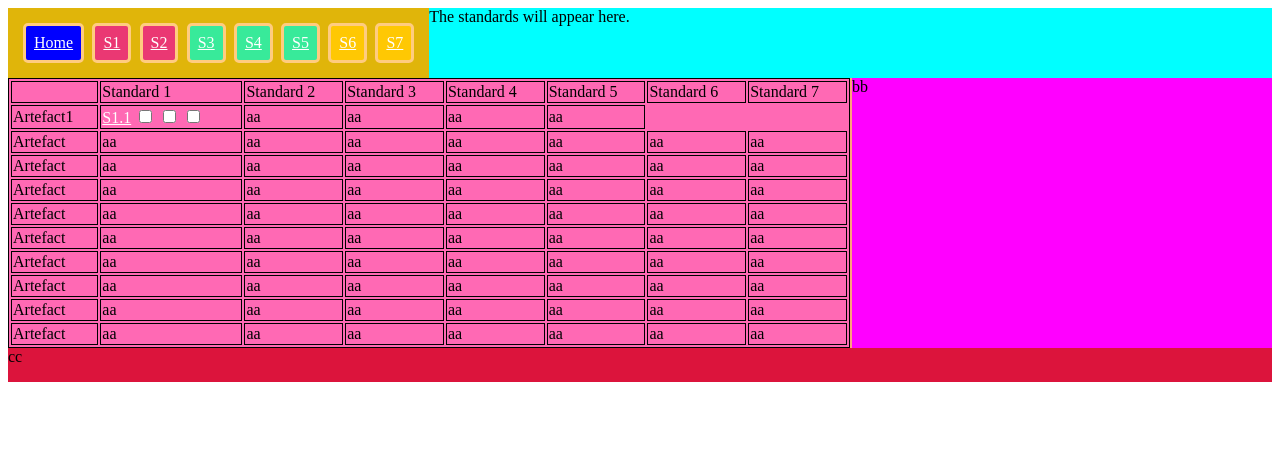
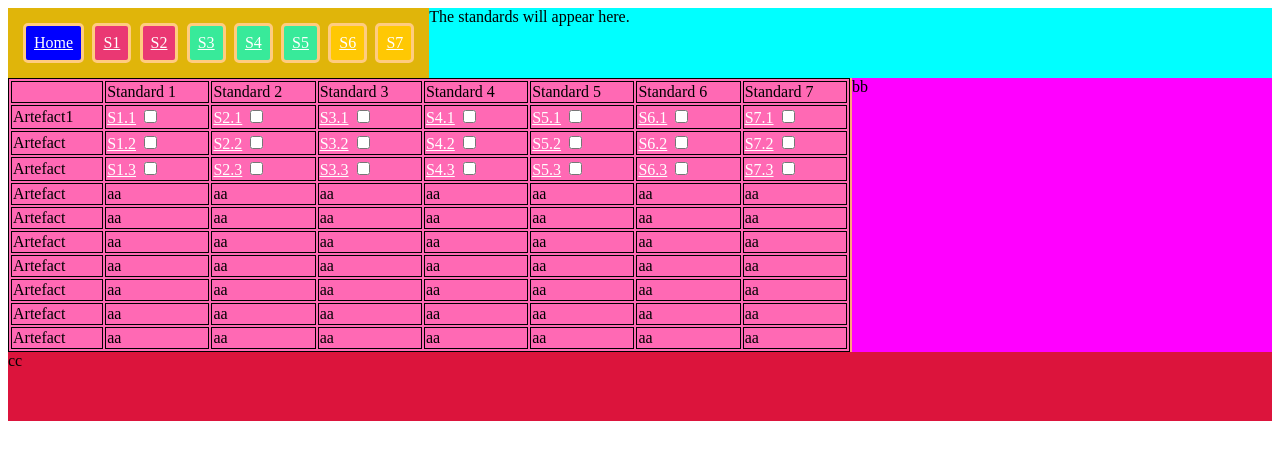
Before and after one commit to schmooza/TeacherPortfolio, a plain HTML site: page index.html in a window 1280 px wide. Drawn offline with Linux system fonts and the light colour scheme.

Commit message:
jquery working

```diff
--- a/checkBoxCode.js
+++ b/checkBoxCode.js
@@ -1,21 +1,115 @@
-$('.faChkRnd').on('click', function() {
-    var fav, favs = [];
-    $('.faChkRnd').each(function() { // run through each of the checkboxes
-      fav = {id: $(this).attr('id'), value: $(this).prop('checked')};
-      favs.push(fav);
-    });
-    localStorage.setItem("favorites", JSON.stringify(favs));
-  });
+/**
+ * File: persistent-checkbox.js
+ * Date: 28-Dec-2016
+ *
+ * Distributed under the FreeBSD License:
+ *
+ * Copyright (c) 2016, Henry Feild
+ * All rights reserved.
+ *
+ * Redistribution and use in source and binary forms, with or without
+ * modification, are permitted provided that the following conditions are met:
+ *
+ * 1. Redistributions of source code must retain the above copyright notice, this
+ *    list of conditions and the following disclaimer.
+ * 2. Redistributions in binary form must reproduce the above copyright notice,
+ *    this list of conditions and the following disclaimer in the documentation
+ *    and/or other materials provided with the distribution.
+ *
+ * THIS SOFTWARE IS PROVIDED BY THE COPYRIGHT HOLDERS AND CONTRIBUTORS "AS IS" AND
+ * ANY EXPRESS OR IMPLIED WARRANTIES, INCLUDING, BUT NOT LIMITED TO, THE IMPLIED
+ * WARRANTIES OF MERCHANTABILITY AND FITNESS FOR A PARTICULAR PURPOSE ARE
+ * DISCLAIMED. IN NO EVENT SHALL THE COPYRIGHT OWNER OR CONTRIBUTORS BE LIABLE FOR
+ * ANY DIRECT, INDIRECT, INCIDENTAL, SPECIAL, EXEMPLARY, OR CONSEQUENTIAL DAMAGES
+ * (INCLUDING, BUT NOT LIMITED TO, PROCUREMENT OF SUBSTITUTE GOODS OR SERVICES;
+ * LOSS OF USE, DATA, OR PROFITS; OR BUSINESS INTERRUPTION) HOWEVER CAUSED AND
+ * ON ANY THEORY OF LIABILITY, WHETHER IN CONTRACT, STRICT LIABILITY, OR TORT
+ * (INCLUDING NEGLIGENCE OR OTHERWISE) ARISING IN ANY WAY OUT OF THE USE OF THIS
+ * SOFTWARE, EVEN IF ADVISED OF THE POSSIBILITY OF SUCH DAMAGE.
+ *
+ * The views and conclusions contained in the software and documentation are those
+ * of the authors and should not be interpreted as representing official policies,
+ * either expressed or implied, of the FreeBSD Project.
+ */
 
-  $(document).ready(function() {
-    var favorites = JSON.parse(localStorage.getItem('favorites'));
-    if (!favorites?.length) {return};
-    console.debug(favorites);
+/**
+ * Provides persistent storage of checkbox status for input checkboxes with
+ * non-empty id attributes. These are stored in localStorage, so only browsers
+ * that support localStorage will see checkboxes status stored.
+ *
+ * Usage: Invoke the PersistantCheckboxes function. It will load any saved check
+ * boxes and place a listener on checkbox changes, saving the status of every
+ * checkbox as it changes.
+ */
+ var PersistentCheckboxes = function(){
+  var genKey, load, save, addListeners, init;
 
-    for (var i=0; i<favorites?.length; i++) {
-      console.debug(favorites[i].value == 'on');
-      $('#' + favorites[i].id ).prop('checked', favorites[i].value);
-    }
-  });
+  var PAGE = window.location.href;
 
-  // addes ? to favorites?.length
+  /**
+   * Generates a key to store information for a checkbox in localStorage. This
+   * is in the format: checkbox:<page>:<id>, where <page> is the URL of the
+   * page and <id> is the checkbox id (passed in as a parameter).
+   *
+   * @param {string} id The id of the checkbox.
+   * @return A key that should be unique for the given checkbox on the current
+   *         page.
+   */
+  genKey = function(id){
+      return 'checkbox:'+ PAGE +':'+ id;
+  }
+
+  /**
+   * A listener to be placed on a checkbox. Saves the checked property (true
+   * or false) of the checkbox provided in localStorage using its id as the
+   * key. Checkboxes without an id are not saved.
+   *
+   * @param event The triggered event (ignored).
+   */
+  save = function(event){
+      // Only inputs with an id will be saved.
+      if(this.id === ""){ return; }
+      localStorage.setItem(genKey(this.id), this.checked+"");
+  };
+
+  /**
+   * Loads any saved checkbox statuses from localStorage.
+   */
+  load = function(){
+      jQuery('input[type="checkbox"]').each(function(i, elm){
+          // Ignore checkboxes with no id.
+          var key = genKey(elm.id);
+          if(elm.id !== "" && key in localStorage){
+              elm.checked = localStorage.getItem(key) === "true";
+          }
+      });
+  };
+
+  /**
+   * Places a listener on checkbox changes, which triggers the save function.
+   */
+  addListeners = function(){
+      jQuery(document).on('change', 'input[type=checkbox]', save);
+  };
+
+  /**
+   * Loads any saved data and adds listeners for changes to checkboxes.
+   */
+  init = function(options){
+      // Only supported if localStorage is available.
+      if(typeof(Storage) === "undefined"){ return; }
+      load();
+      addListeners();
+  };
+
+  init();
+
+  return this;
+};
+
+
+// Let's get this party started!
+var persistentCheckboxes;
+jQuery(document).ready(function(){
+  persistentCheckboxes = new PersistentCheckboxes();
+});
--- a/index.html
+++ b/index.html
@@ -4,6 +4,7 @@
     <link rel="stylesheet" href="myStyle.css">
 
     <script src="jQueryLib.js"></script>
+
     <script src="checkBoxCode.js"></script>
 
     <title>Home</title>
@@ -29,40 +30,114 @@
           <tr>
             <td>Artefact1</td>
             <td> <a href="s1Sub/s1_1.html">S1.1</a>
-              <input type="checkbox"
-              class="faChkRnd" id="like1" />
-              <input type="checkbox"
-              class="faChkRnd" id="like2" />
-              <input type="checkbox"
-              class="faChkRnd" id="like3" />
+
+              <input type="checkbox" id="checkbox1_1">
+
+            </td>
+
+            <td>
+              <a href="s2Sub/s2_1.html">S2.1</a>
+              <input type="checkbox" id="checkbox2_1"></td>
+            <td>
+              <a href="s3Sub/s3_1.html">S3.1</a>
+              <input type="checkbox" id="checkbox3_1"></td>
+            </td>
+
+            <td>
+              <a href="s4Sub/s4_1.html">S4.1</a>
+              <input type="checkbox" id="checkbox4_1"></td>
+
+            </td>
+
+            <td> <a href="s5Sub/s5_1.html">S5.1</a>
+              <input type="checkbox" id="checkbox5_1"></td>
+            </td>
+
+            <td> <a href="s6Sub/s6_1.html">S6.1</a>
+              <input type="checkbox" id="checkbox6_1"></td>
+            </td>
+
+            <td> <a href="s7Sub/s7_1.html">S7.1</a>
+              <input type="checkbox" id="checkbox7_1"></td>
             </td>
 
 
-            <td>aa</td>
-            <td>aa</td>
-            <td>aa</td>
-            <td>aa</td>
+            <!-- row 2 -->
+
           </tr>
           <tr>
             <td>Artefact</td>
-            <td>aa</td>
-            <td>aa</td>
-            <td>aa</td>
-            <td>aa</td>
-            <td>aa</td>
-            <td>aa</td>
-            <td>aa</td>
+            <td> <a href="s1Sub/s1_2.html">S1.2</a>
+
+              <input type="checkbox" id="checkbox1_2">
+
+            </td>
+
+            <td>
+              <a href="s2Sub/s2_2.html">S2.2</a>
+              <input type="checkbox" id="checkbox2_1"></td>
+            <td>
+              <a href="s3Sub/s3_2.html">S3.2</a>
+              <input type="checkbox" id="checkbox3_2"></td>
+            </td>
+
+            <td>
+              <a href="s4Sub/s4_2.html">S4.2</a>
+              <input type="checkbox" id="checkbox4_2"></td>
+
+            </td>
+
+            <td> <a href="s5Sub/s5_2.html">S5.2</a>
+              <input type="checkbox" id="checkbox5_2"></td>
+            </td>
+
+            <td> <a href="s6Sub/s6_2.html">S6.2</a>
+              <input type="checkbox" id="checkbox6_2"></td>
+            </td>
+
+            <td> <a href="s7Sub/s7_2.html">S7.2</a>
+              <input type="checkbox" id="checkbox7_2"></td>
+            </td>
           </tr>
+
+          <!-- row 3 -->
+
           <tr>
             <td>Artefact</td>
-            <td>aa</td>
-            <td>aa</td>
-            <td>aa</td>
-            <td>aa</td>
-            <td>aa</td>
-            <td>aa</td>
-            <td>aa</td>
+            <td> <a href="s1Sub/s1_3.html">S1.3</a>
+
+              <input type="checkbox" id="checkbox1_3">
+
+            </td>
+
+            <td>
+              <a href="s2Sub/s2_3.html">S2.3</a>
+              <input type="checkbox" id="checkbox2_3"></td>
+            <td>
+              <a href="s3Sub/s3_3.html">S3.3</a>
+              <input type="checkbox" id="checkbox3_3"></td>
+            </td>
+
+            <td>
+              <a href="s4Sub/s4_3.html">S4.3</a>
+              <input type="checkbox" id="checkbox4_3"></td>
+
+            </td>
+
+            <td> <a href="s5Sub/s5_3.html">S5.3</a>
+              <input type="checkbox" id="checkbox5_3"></td>
+            </td>
+
+            <td> <a href="s6Sub/s6_3.html">S6.3</a>
+              <input type="checkbox" id="checkbox6_3"></td>
+            </td>
+
+            <td> <a href="s7Sub/s7_3.html">S7.3</a>
+              <input type="checkbox" id="checkbox7_3"></td>
+            </td>
           </tr>
+
+          <!-- row 4 -->
           <tr>
             <td>Artefact</td>
             <td>aa</td>
```
